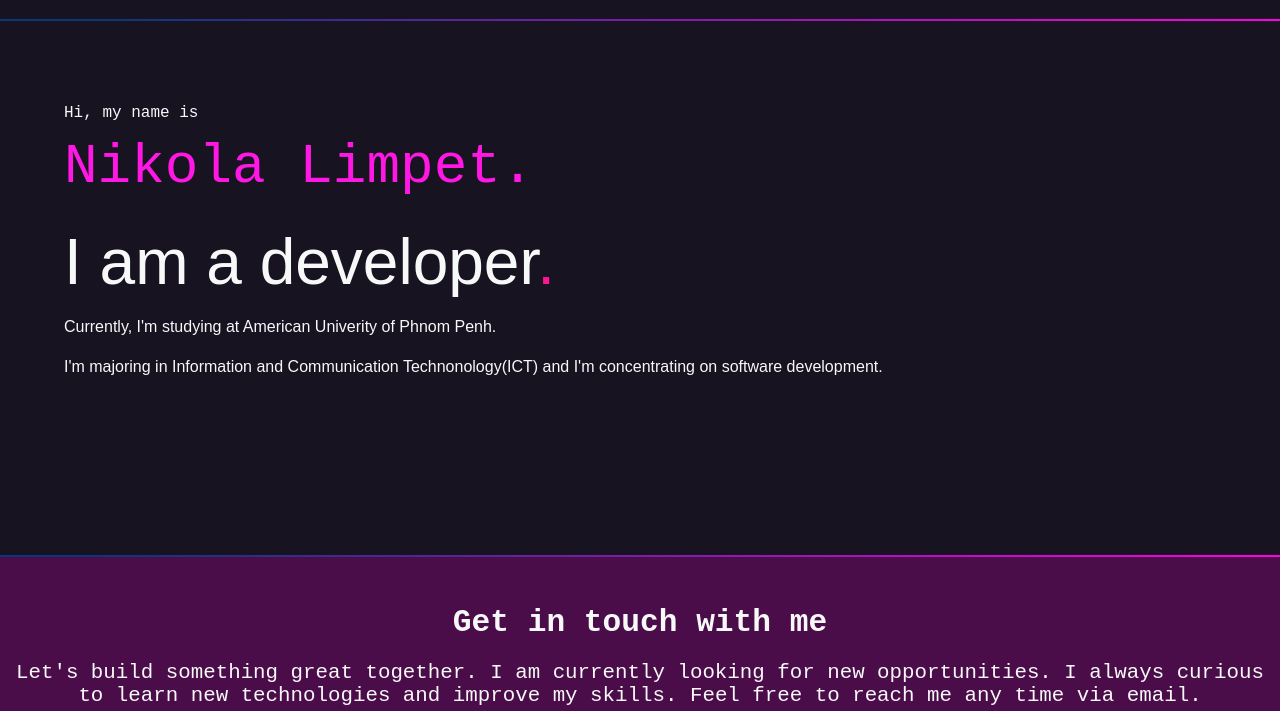
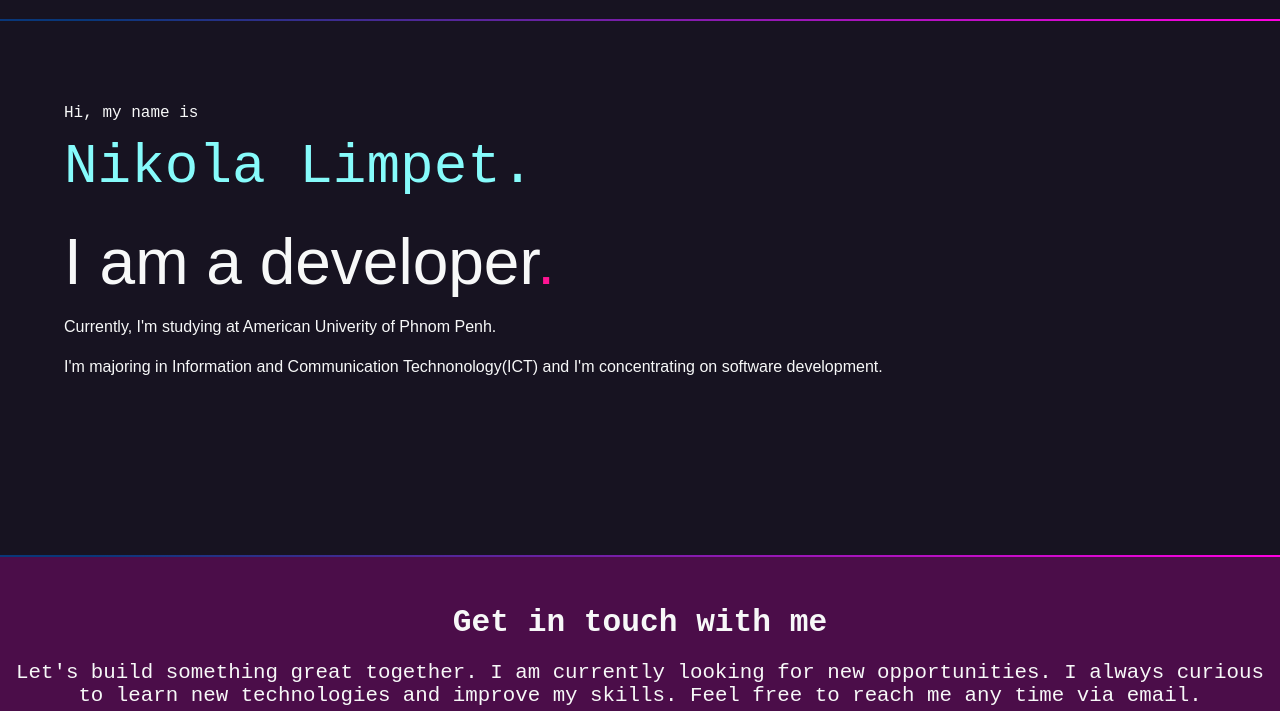
Before and after one commit to Nikola-Limpet/portfolio-website.github.io, a plain HTML site: page index.html in a window 1280 px wide. Shown: the part 89-800 px from the top of the page. Drawn offline with Linux system fonts and the light colour scheme; a web font is replaced by a local one.

Commit message:
change the color of the name to aqua

```diff
--- a/styles.css
+++ b/styles.css
@@ -57,7 +57,7 @@ h1, h2, h3 {
 
 .name span {
   font-size: 3.5rem;
-  color: var(--hotmag);
+  color: var(--aqua);
   display: block;
 }
 #intro h2 {
```
